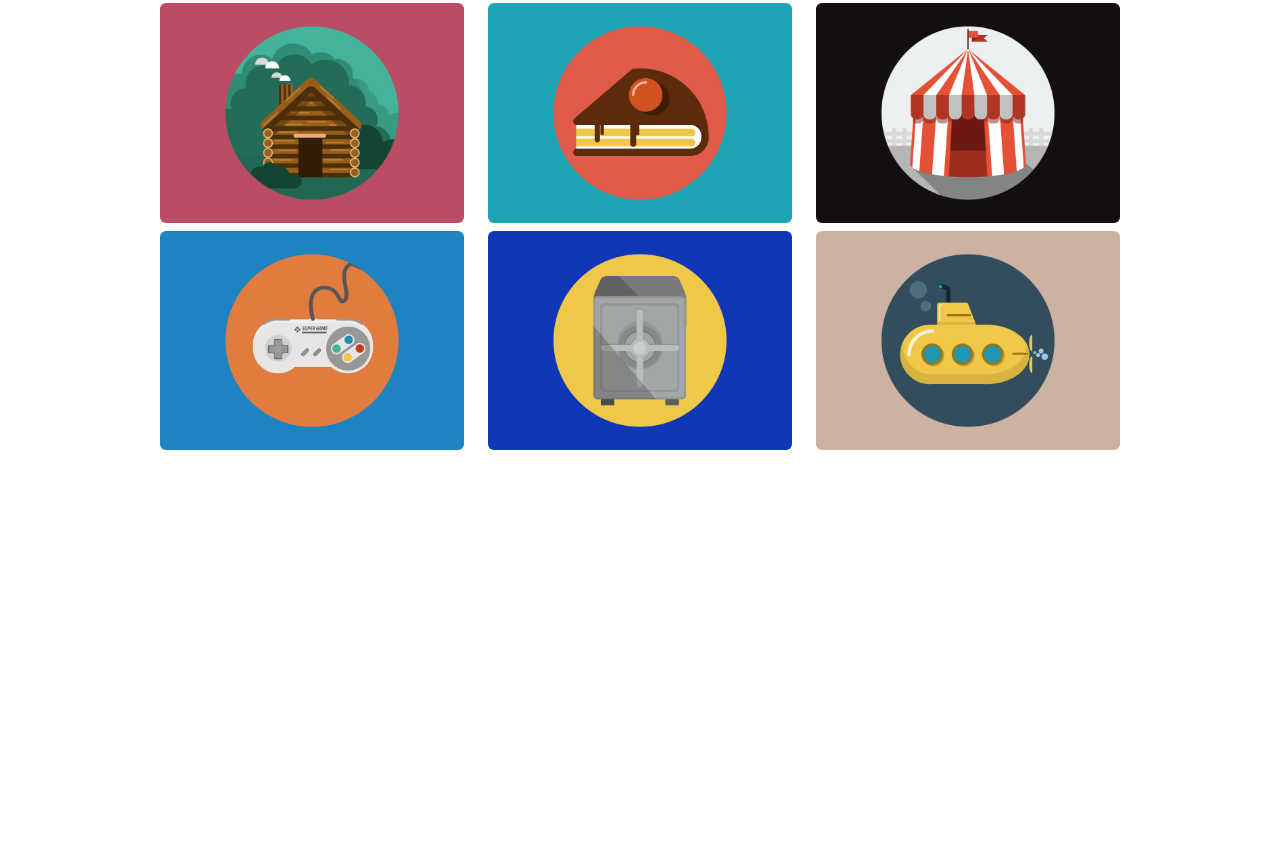
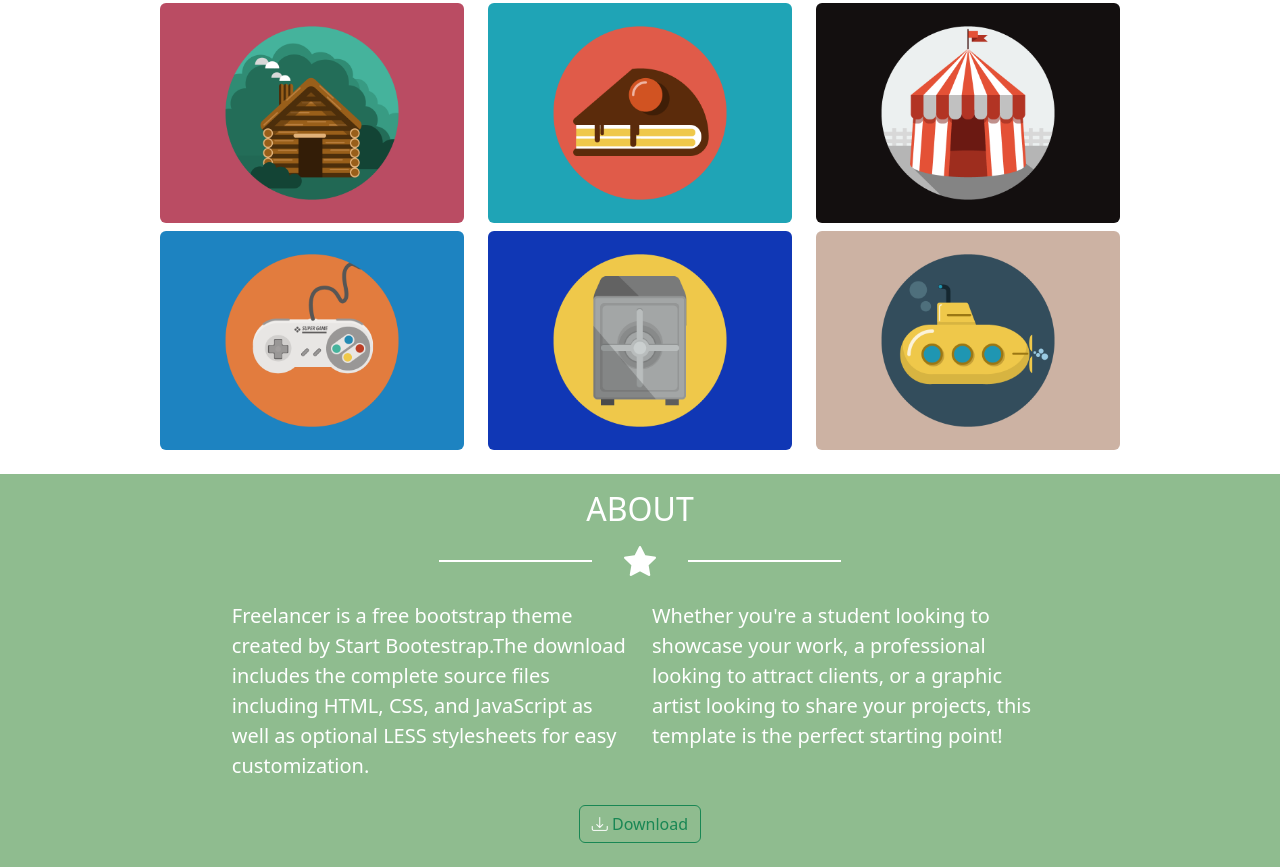
Before and after one commit to SteMorgia/html-css-bootstrap-freelancer, a plain HTML site: page index.html in a window 1280 px wide. Shown: the part 588-1455 px from the top of the page. Before the commit the page ends 1046 px from the top, so only its background shows below. Drawn offline with nearby package versions, Linux system fonts and the light colour scheme.

Commit message:
add: sezione about implementata

```diff
--- a/css/style.css
+++ b/css/style.css
@@ -30,3 +30,26 @@ h1 {
     max-width: 960px;
     margin: 0 auto;
 }
+
+/*sezione about*/
+#about {
+    background-color: darkseagreen;
+}
+#about h2 {
+    color:#fff;
+}
+#about .linea {
+    width: 100%;
+    height: 2px;
+    background-color: #fff;
+}
+#about i {
+    color: #fff;
+}
+#about .my_container {
+    max-width: 65%;
+    margin: 0 auto;
+}
+#about p {
+    color: #fff;
+}
--- a/index.html
+++ b/index.html
@@ -105,15 +105,52 @@
                             <img class="img-fluid rounded mb-2" src="img/safe.png" alt="cassaforte">
                         </div>
                         <div class="col-12 col-md-6 col-lg-4">
-                            <img class="img-fluid rounded mb-2" src="img/submarine.png" alt="sottomarino">
+                            <img class="img-fluid rounded mb-4" src="img/submarine.png" alt="sottomarino">
                         </div>
                     </div>
                 </div>
-
             </div>
         </section>
+        <!--fine sezione portfolio-->
 
-
+        <!--inizio sezione about-->
+        <section id="about">
+            <div class="container-fluid">
+                <div class="row">
+                    <h2 class="text-center mt-3">ABOUT</h2>
+                </div>
+                <div class="row justify-content-center">
+                    <div class="col-lg-4 col-md-4 col-6 mb-3">
+                        <div class="row align-items-center">
+                            <div class="col-lg-5 col-md-4 col-4">
+                                <div class="linea"></div>
+                            </div>
+                            <div class="col-lg-2 col-md-4 col-4 text-center">
+                                <i class="bi bi-star-fill fs-2"></i>
+                            </div>
+                            <div class="col-lg-5 col-md-4 col-4">
+                                <div class="linea"></div>
+                            </div>
+                        </div>
+                    </div>
+                </div>
+                <div class="my_container">
+                    <div class="row flex-wrap">
+                        <div class="col-12 col-md-6 col-lg-6">
+                            <p class="fs-5 mb-4">Freelancer is a free bootstrap theme created by Start Bootestrap.The download includes the complete source files including HTML, CSS, and JavaScript as well as optional LESS stylesheets for easy customization.</p>
+                        </div>
+                        <div class="col-12 col-md-6 col-lg-6">
+                            <p class="fs-5 mb-6">Whether you're a student looking to showcase your work, a professional looking to attract clients, or a graphic artist looking to share your projects, this template is the perfect starting point!</p>
+                        </div>
+                    </div>
+                    <div class="row justify-content-center">
+                        <div class="col-6 col-md-4 col-lg-3 d-flex justify-content-center">
+                            <button type="button" class="btn btn-outline-success mb-4"><i class="bi bi-download"></i> Download</button>
+                        </div>
+                    </div>
+                </div>
+            </div>
+        </section>
 
 
         <script src="https://cdn.jsdelivr.net/npm/bootstrap@5.2.0-beta1/dist/js/bootstrap.bundle.min.js" integrity="sha384-pprn3073KE6tl6bjs2QrFaJGz5/SUsLqktiwsUTF55Jfv3qYSDhgCecCxMW52nD2" crossorigin="anonymous"></script>
```
